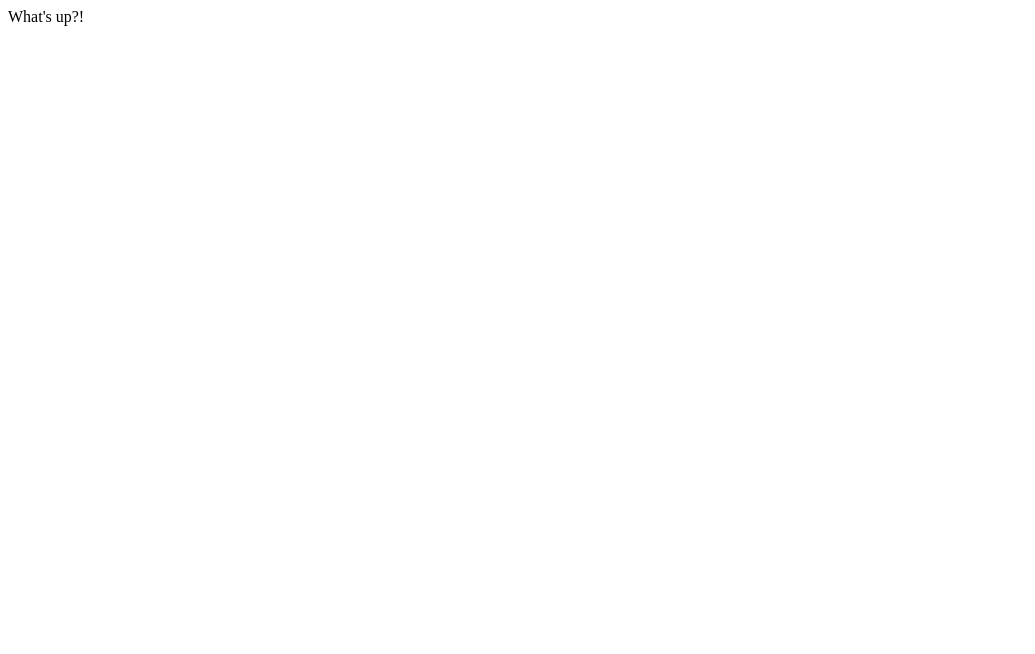
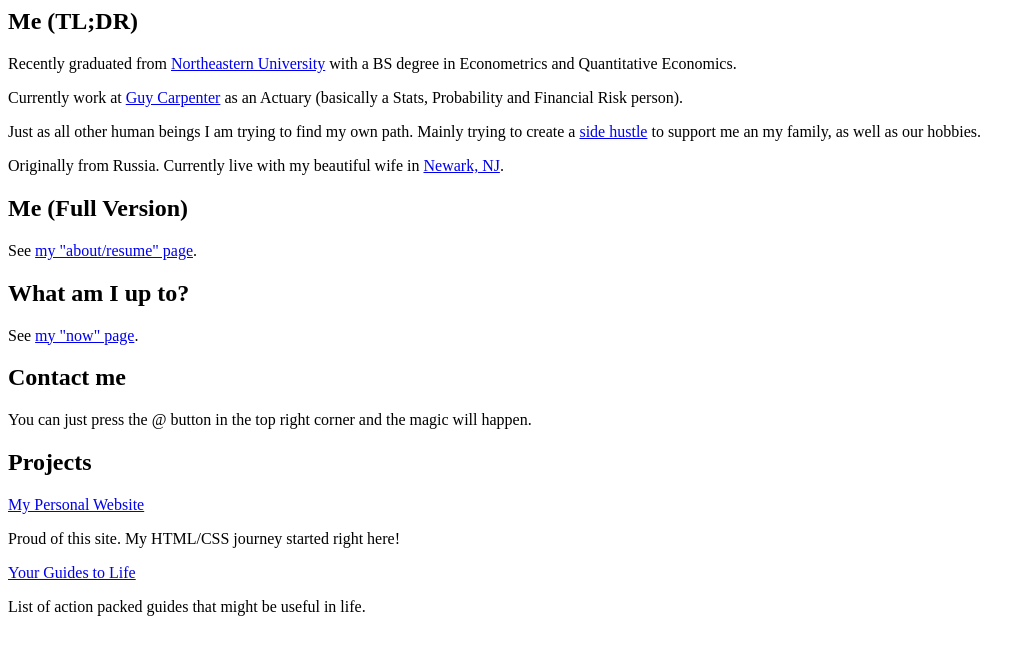
Before and after one commit to rasulkireev/personal-website, a plain HTML site: page index.html in a window 1280 px wide. Shown: the whole page, without its empty margins (0-1035 px from the left). Drawn offline with Linux system fonts and the light colour scheme.

Commit message:
Update index.html

```diff
--- a/index.html
+++ b/index.html
@@ -8,7 +8,30 @@
 
   <body>
 
-  <p>What's up?!</p>
+  <h2>Me (TL;DR)</h2>
+  <p>Recently graduated from <a class="no-underline page-link blue" href="https://www.northeastern.edu/" target="blank">Northeastern University</a> with a BS degree in Econometrics and Quantitative Economics.</p>
+  <p>Currently work at <a class="no-underline page-link blue" href="http://www.guycarp.com/" target="blank">Guy Carpenter</a> as an Actuary (basically a Stats, Probability and Financial Risk person).</p>
+  <p>Just as all other human beings I am trying to find my own path. Mainly trying to create a <a class="no-underline page-link blue" href="https://amzn.to/2WkGrYC" target="blank">side hustle</a> to support me an my family, as well as our hobbies.</p>
+  <p>Originally from Russia. Currently live with my beautiful wife in <a class="no-underline blue" href="https://goo.gl/maps/RLJ41pepui2C1s7R8" target="blank">Newark, NJ</a>.</p>
+
+
+  <h2>Me (Full Version)</h2>
+  <p>See <a class="no-underline page-link blue" href="/resume">my "about/resume" page</a>.</p>
+
+
+  <h2>What am I up to?</h2>
+  <p>See <a class="no-underline page-link blue" href="/now">my "now" page</a>.</p>
+
+  <h2>Contact me</h2>
+  <p>You can just press the @ button in the top right corner and the magic will happen.</p>
+
+  <h2>Projects</h2>
+  <a class="no-underline page-link" href="https://rasulkireev.com/" target="_blank">My Personal Website</a>
+  <p>Proud of this site. My HTML/CSS journey started right here!</p>
+  <a class="no-underline page-link" href="https://yourguidestolife.com/" target="_blank">Your Guides to Life</a>
+  <p>List of action packed guides that might be useful in life.</p>
+  <br>
+
 
   </body>
 
```
